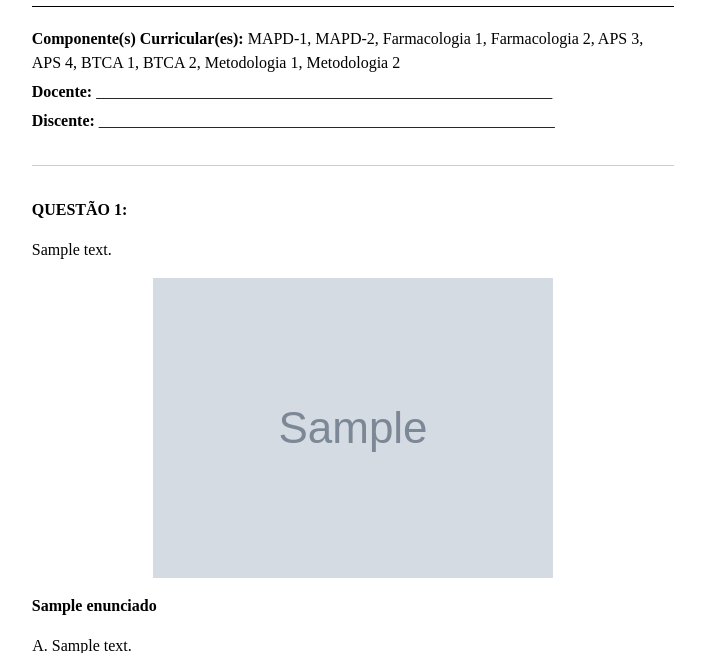
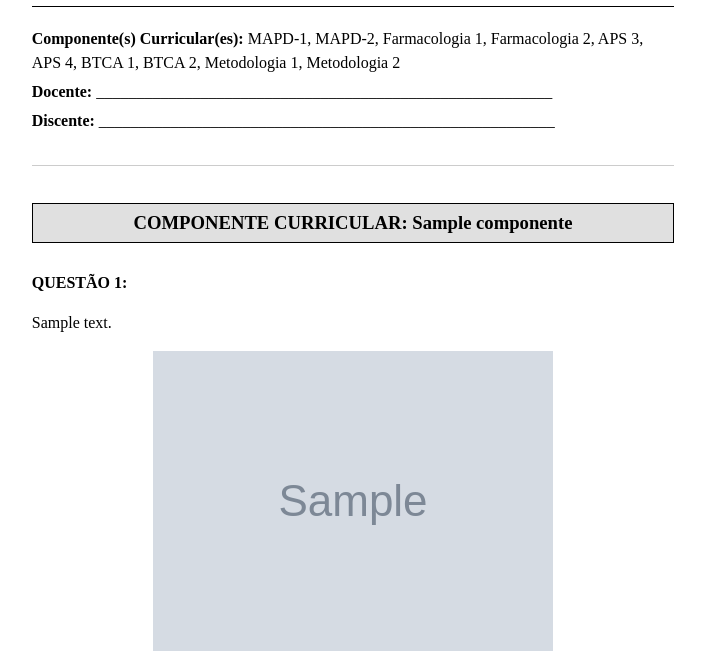
Before and after one commit to rodrigoniskier/prova-naped, a Django app: template questoes/templates/questoes/prova_template.html in a window 1280 px wide. Shown: the part 240-893 px from the top of the page, without its empty margins (287-992 px from the left). Run offline with Django 5.2, Linux system fonts and the light colour scheme; data comes from the database, SQL or seed files in the repository; the template is opened without the code that fills it: values that come from a table or form of the project are taken from there, most other values are stand-ins (such as "Sample title", 1, 10 or a date in 2020); grey boxes marked "Sample" are stand-in pictures.

Commit message:
Agrupa questões por componente da prova

```diff
--- a/questoes/templates/questoes/prova_template.html
+++ b/questoes/templates/questoes/prova_template.html
@@ -44,6 +44,18 @@
         }
         .info-prova { margin: 20px 0; }
         .info-prova p { margin: 5px 0; }
+
+        /* --- NOVO ESTILO PARA O TÍTULO DO COMPONENTE --- */
+        .componente-titulo {
+            background-color: #e0e0e0;
+            padding: 5px 10px;
+            margin-top: 2em;
+            margin-bottom: 1.5em;
+            font-size: 14pt;
+            text-align: center;
+            border: 1px solid #000;
+        }
+
         .questao { margin-bottom: 2em; page-break-inside: avoid; }
         .questao-enunciado { font-weight: bold; }
         .alternativas { list-style-type: upper-alpha; padding-left: 20px; margin: 0; }
@@ -85,6 +97,11 @@
         <hr>
 
         {% for questao in questoes_selecionadas %}
+
+            {% ifchanged questao.componente %}
+                <h3 class="componente-titulo">COMPONENTE CURRICULAR: {{ questao.componente.nome }}</h3>
+            {% endifchanged %}
+
             <div class="questao">
                 <p><strong>QUESTÃO {{ forloop.counter }}:</strong></p>
 
@@ -107,13 +124,12 @@
                 </ol>
             </div>
             {% if not forloop.last %}
-                <hr>
+                <hr style="border-top: 1px dashed #ccc;">
             {% endif %}
         {% endfor %}
 
         <div class="no-print" style="text-align: center; display: flex; gap: 1em; justify-content: center;">
             <button onclick="window.print()" class="button-link" style="background-color: #f0f0f0; cursor: pointer;">Imprimir Prova</button>
-
             <a href="{% url 'prova_gabarito' %}?ids={{ questao_ids|join:',' }}" target="_blank" class="button-link" style="background-color: #0056b3; color: white;">
                 Ver Gabarito
             </a>
```
Also changed, not shown: questoes/views.py (+14 -40 lines).
